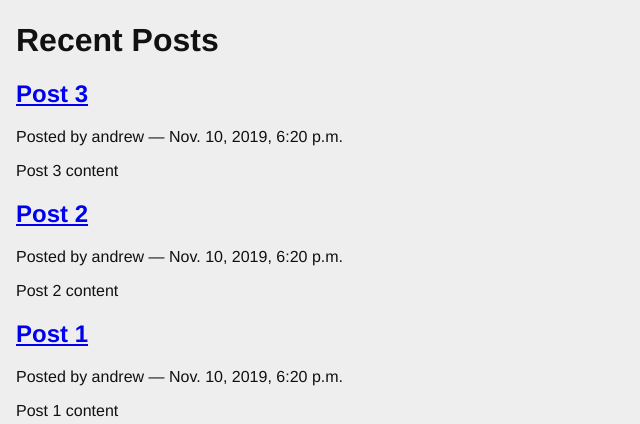
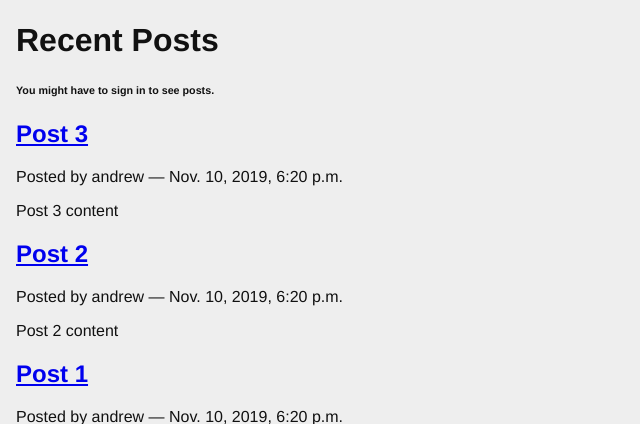
Before and after one commit to miotke/python230_django_project, a Django app: page / in a window 1280 px wide. Shown: the part 20-444 px from the top of the page, without its empty margins (0-640 px from the left). Run offline with Django 3.2, Linux system fonts and the light colour scheme; data comes from the database, SQL or seed files in the repository.

Commit message:
Added an h6 to give instructions to sign in

```diff
--- a/mysite/blogging/templates/blogging/list.html
+++ b/mysite/blogging/templates/blogging/list.html
@@ -1,5 +1,6 @@
 {% extends "base.html" %}{% block content %}
   <h1>Recent Posts</h1>
+  <h6>You might have to sign in to see posts.</h6>
   {% comment %} here is where the query happens {% endcomment %}
   {% for post in posts %}
   <div class="post">
```
